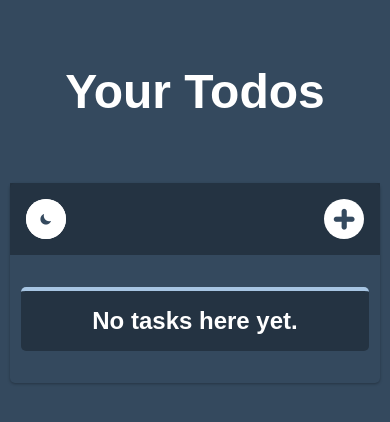
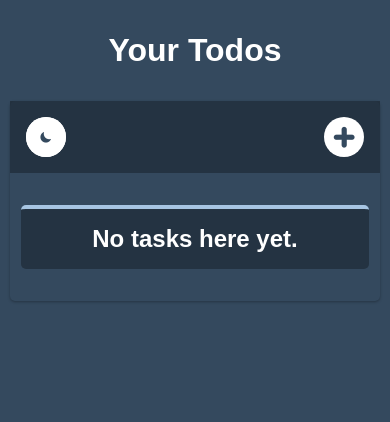
Before and after one commit to Hassan-Ghorab/Todo-List-App, a plain HTML site: page index.html in a window 390 px wide. Drawn offline with Linux system fonts and the light colour scheme.

Commit message:
fixing the margin and the font size of the title

```diff
--- a/style.css
+++ b/style.css
@@ -57,7 +57,7 @@ button {
 /* Global Styles */
 
 .main-title {
-  margin: 4rem 0;
+  margin: 2rem 0 4rem;
   font-size: 3rem;
 }
 
@@ -151,7 +151,7 @@ button {
 }
 
 .completed-task-title {
-  text-decoration:line-through  .2rem #000;
+  text-decoration: line-through 0.2rem #000;
 }
 
 .task-operations .icon-cancel-circle {
@@ -268,6 +268,14 @@ button {
 }
 
 /* Media */
+
+@media (max-width: 767px) {
+  .main-title {
+    margin: 2rem 0;
+    font-size: 2rem;
+  }
+}
+
 @media (max-width: 290px) {
   .todo-item {
     flex-direction: column;
```
